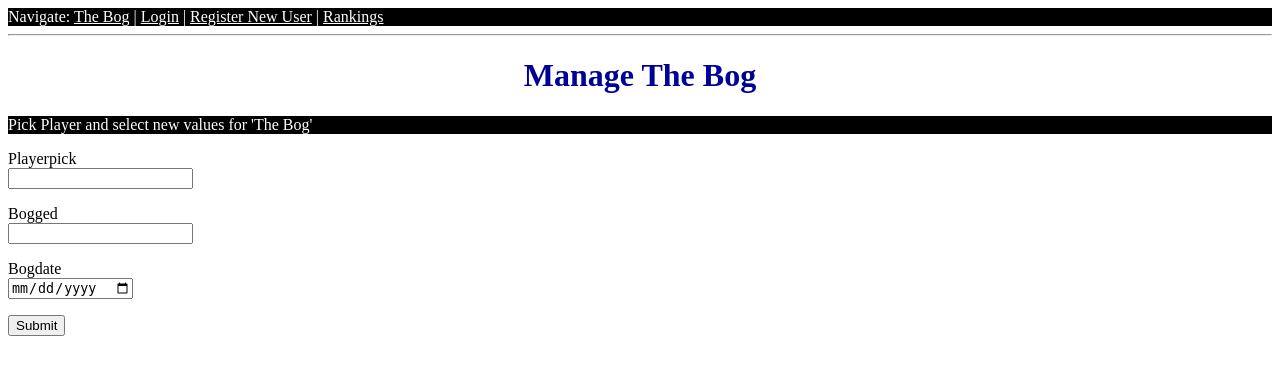
After one commit to paulecar/Team9, a Flask app: template team9/templates/bogman.html in a window 1280 px wide. The commit adds this page. Shown: the top 375 px of the page. Run offline with Flask 2, Linux system fonts and the light colour scheme; the template is opened without the code that fills it: most values are stand-ins (such as "Sample title", 1, 10 or a date in 2020); form fields are guessed from the names that the template uses; parts of the project's set-up code (start-up, migrations or seed data) failed here and were passed over; some libraries are stand-ins or nearby versions.

Commit message:
Working Bog Man

```diff
--- a/team9/templates/base.html
+++ b/team9/templates/base.html
@@ -72,6 +72,7 @@ a {
         {% if current_user.UserRole == 'Admin' %}
             <a href="{{ url_for('addmatch') }}">Add Match</a> |
             <a href="{{ url_for('addmatchup') }}">Add Result</a> |
+            <a href="{{ url_for('bogman') }}">Update Bog</a> |
         {% endif %}
         <a href="{{ url_for('ranking') }}">Rankings</a></div>
     <hr>
--- /dev/null
+++ b/team9/templates/bogman.html
@@ -0,0 +1,34 @@
+{% extends "base.html" %}
+
+{% block content %}
+    <h1>Manage The Bog</h1>
+    <form action="" method="post">
+        {{ form.hidden_tag() }}
+        <div><p>Pick Player and select new values for 'The Bog'</p></div>
+        <p>
+            {{ form.playerpick.label }}
+            <br>
+            {{ form.playerpick() }}
+            {% for error in form.playerpick.errors %}
+                <span style="color: red;">[{{ error }}]</span>
+            {% endfor %}
+        </p>
+        <p>
+            {{ form.bogged.label }}
+            <br>
+            {{ form.bogged() }}
+            {% for error in form.bogged.errors %}
+                <span style="color: red;">[{{ error }}]</span>
+            {% endfor %}
+        </p>
+        <p>
+            {{ form.bogdate.label }}
+            <br>
+            {{ form.bogdate() }}
+            {% for error in form.bogdate.errors %}
+                <span style="color: red;">[{{ error }}]</span>
+            {% endfor %}
+        </p>
+        <p>{{ form.submit() }}</p>
+    </form>
+{% endblock %}
```
Also changed, not shown: team9/forms.py (+17 -2 lines), team9/routes.py (+16 -4 lines).
